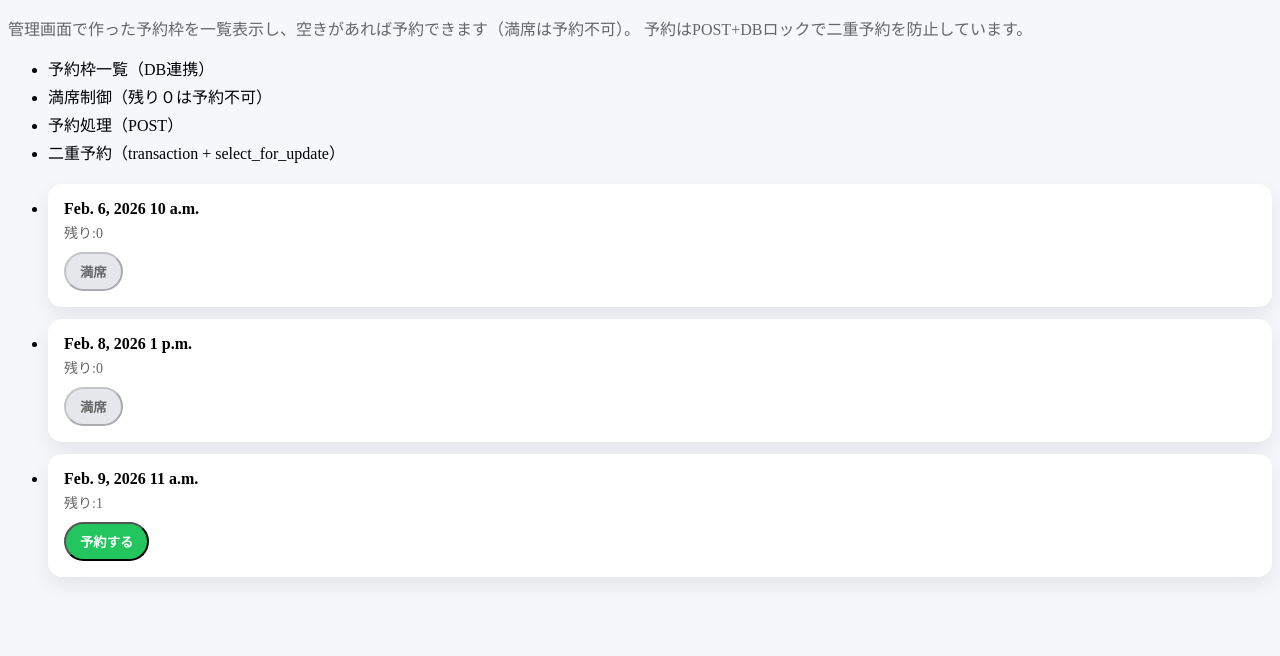
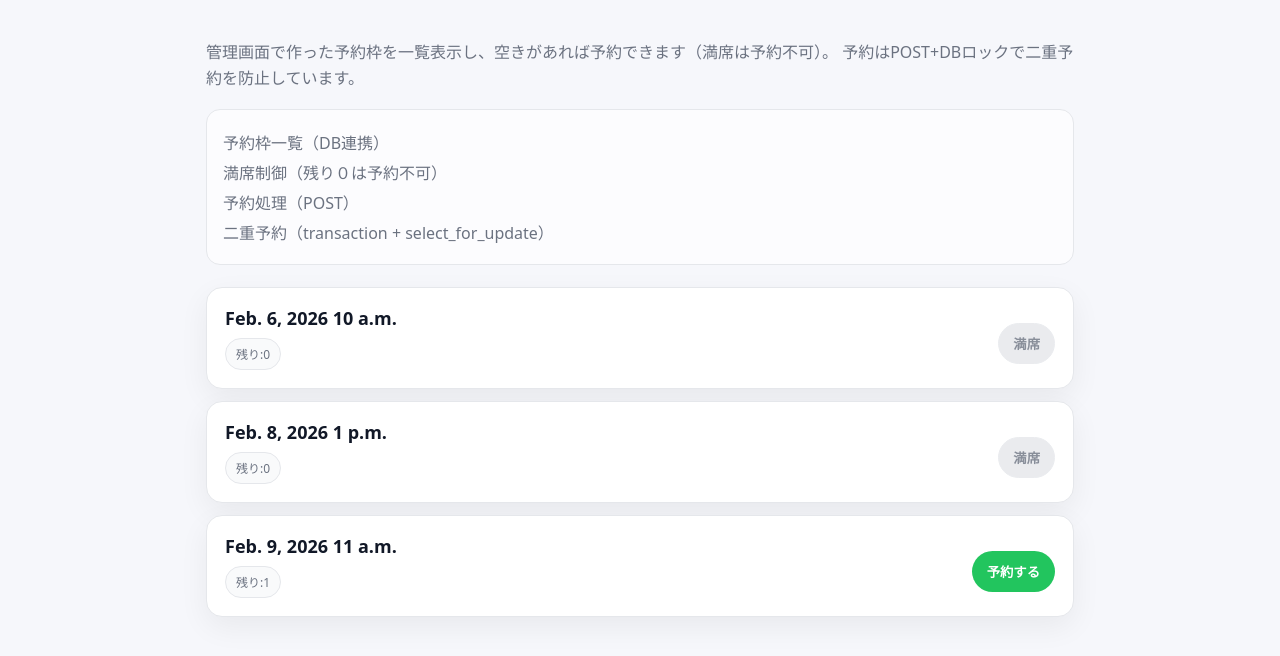
Before and after one commit to 8d4wdb75h5-png/django-reservation-site, a Django app: page / in a window 1280 px wide. Shown: the top 656 px of the page. Run offline with Django 5.2, Linux system fonts and the light colour scheme; data comes from the database, SQL or seed files in the repository; both versions use the stored data as it was after the commit.

Commit message:
Finish reservation site UI and flow

```diff
--- /dev/null
+++ b/reservations/static/reservations/style.css
@@ -0,0 +1,155 @@
+/* ===== base ===== */
+:root{
+  --bg: #f6f7fb;
+  --card: #ffffff;
+  --text: #111827;
+  --muted: #6b7280;
+  --border: #e5e7eb;
+  --shadow: 0 10px 30px rgba(0,0,0,.06);
+  --green: #22c55e;
+  --green-d: #16a34a;
+  --gray: #e5e7eb;
+  --gray-t: #6b7280;
+}
+
+*{ box-sizing: border-box; }
+body{
+  margin: 0;
+  background: var(--bg);
+  color: var(--text);
+  font-family: system-ui, -apple-system, "Segoe UI", Roboto, "Noto Sans JP", "Hiragino Kaku Gothic ProN", "Yu Gothic", sans-serif;
+}
+
+.container{
+  max-width: 900px;
+  margin: 40px auto;
+  padding: 0 16px;
+}
+
+/* ===== header ===== */
+h1{
+  margin: 0 0 10px;
+  font-size: 34px;
+  letter-spacing: .02em;
+}
+.sub{
+  margin: 0 0 18px;
+  color: var(--muted);
+  line-height: 1.6;
+}
+
+.feature{
+  margin: 0 0 22px;
+  padding: 14px 16px;
+  background: rgba(255,255,255,.7);
+  border: 1px solid var(--border);
+  border-radius: 14px;
+}
+.feature li{
+  margin: 6px 0;
+  color: var(--muted);
+}
+
+/* ===== list/cards ===== */
+ul{
+  list-style: none;
+  padding: 0;
+  margin: 0;
+}
+
+.card{
+  background: var(--card);
+  border: 1px solid var(--border);
+  border-radius: 16px;
+  box-shadow: var(--shadow);
+  padding: 18px 18px;
+  margin: 12px 0;
+  display: flex;
+  align-items: center;
+  justify-content: space-between;
+  gap: 12px;
+}
+
+.slot-time{
+  font-size: 18px;
+  font-weight: 700;
+}
+
+.slot-capacity{
+  margin-top: 6px;
+  color: var(--muted);
+  font-size: 14px;
+}
+
+.badge{
+  display: inline-flex;
+  align-items: center;
+  gap: 8px;
+  margin-top: 8px;
+  padding: 6px 10px;
+  border-radius: 999px;
+  font-size: 12px;
+  border: 1px solid var(--border);
+  background: #f9fafb;
+  color: var(--muted);
+}
+
+/* ===== buttons ===== */
+.btn{
+  display: inline-flex;
+  align-items: center;
+  justify-content: center;
+  padding: 10px 14px;
+  border-radius: 999px;
+  text-decoration: none;
+  font-weight: 700;
+  border: 1px solid transparent;
+  cursor: pointer;
+  user-select: none;
+}
+
+.btn-green{
+  background: var(--green);
+  color: #fff;
+}
+.btn-green:hover{
+  background: var(--green-d);
+}
+
+.btn-gray{
+  background: var(--gray);
+  color: var(--gray-t);
+  border-color: var(--border);
+}
+.btn-gray[disabled]{
+  opacity: .8;
+  cursor: not-allowed;
+}
+
+/* ===== responsive ===== */
+@media (max-width: 560px){
+  .card{
+    align-items: flex-start;
+    flex-direction: column;
+  }
+}
+
+.header {
+  margin-bottom: 16px;
+}
+
+.title {
+  margin: 0;
+  font-size: 28px;
+  font-weight: 800;
+}
+
+.subtitle {
+  margin: 6px 0 0;
+  color: #666;
+}
+
+.success {
+  margin: 0 0 8px;
+  font-size: 20px;
+}
--- a/reservations/templates/reservations/index.html
+++ b/reservations/templates/reservations/index.html
@@ -1,56 +1,8 @@
+{% load static %}
 <!DOCTYPE html>
 <html lang="ja">
 <head>
-  <style>
-    .btn {
-      display: inline-block;
-      padding: 8px 14px;
-      border-radius: 999px;
-      text-decoration: none;
-      font-weight: 600;
-    }
-
-    .btn-green {
-      background: #22c55e;   /* 緑 */
-      color: white;
-    }
-
-    .btn-green:hover {
-      opacity: 0.85;
-    }
-
-    .btn-gray {
-      background: #e5e7eb;   /* グレー */
-      color: #666;
-    }
-    body { background: #f5f7fb; }
-
-    .card{
-      background:#fff;
-      border-radius:14px;
-      padding:16px;
-      margin-bottom:12px;
-      box-shadow:0 8px 20px rgba(0,0,0,.08);
-    }
-
-    .slot-time{
-      font-size:16px;
-      font-weight:600;
-    }
-
-    .slot-capacity{
-      font-size:14px;
-      color:#666;
-      margin-top:4px;
-    }
-
-    .sub { color: #666; }
-    .feature { margin: 10px 0 20px; }
-    .feature li { margin: 4px 0; }
-
-</style>
-
-
+  <link rel="stylesheet" href="{% static 'reservations/style.css' %}">
 </head>
 <body>
   <div class="container">
@@ -73,7 +25,7 @@
               <div class="slot-time">
                 {{ slot.date }} {{slot.time }}
               </div>
-              <div class="slot-capacity">
+              <div class="badge">
                 残り:{{ slot.capacity }}
               </div>
             </div>
```
Also changed, not shown: reservations/templates/reservations/thanks.html (+16 -2 lines), db.sqlite3.
